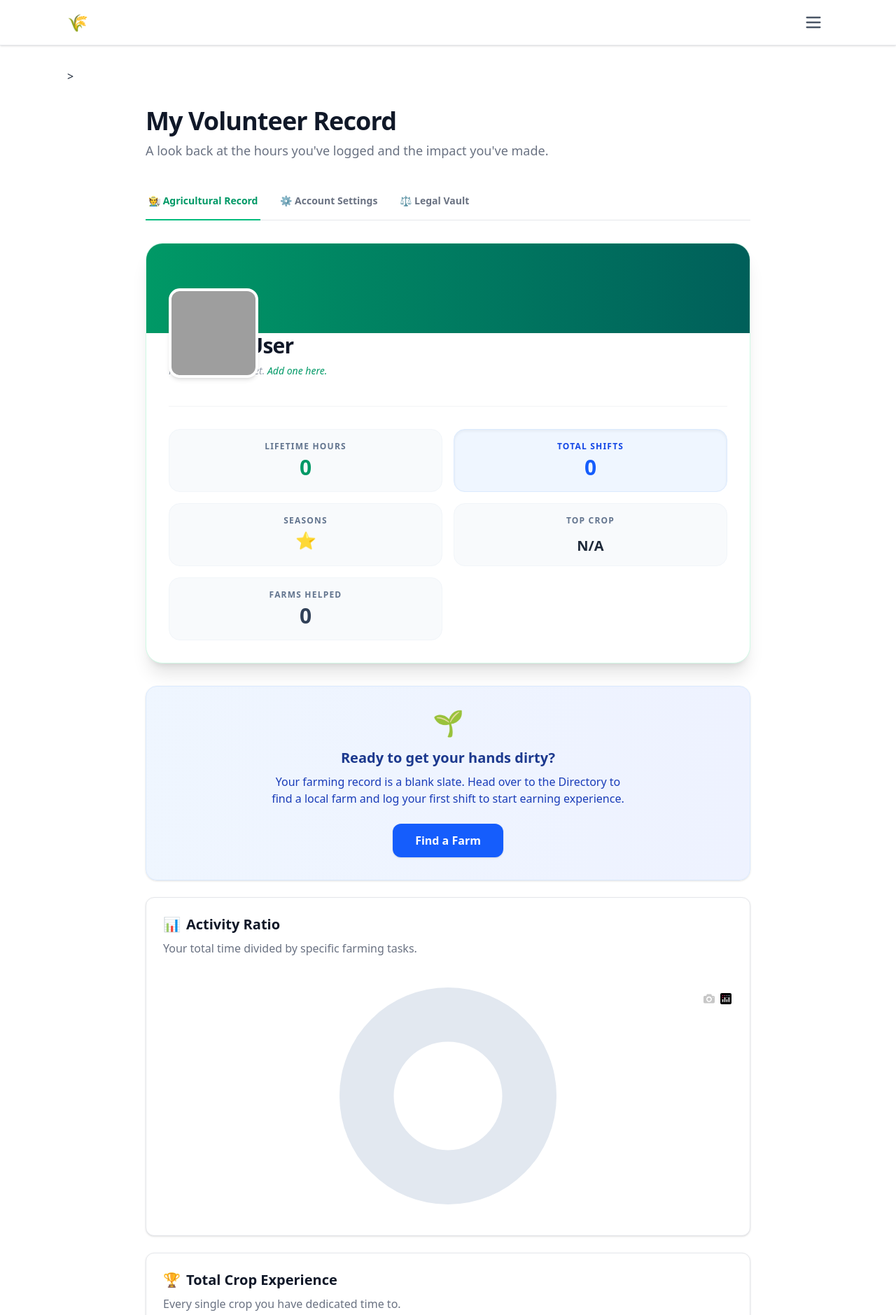
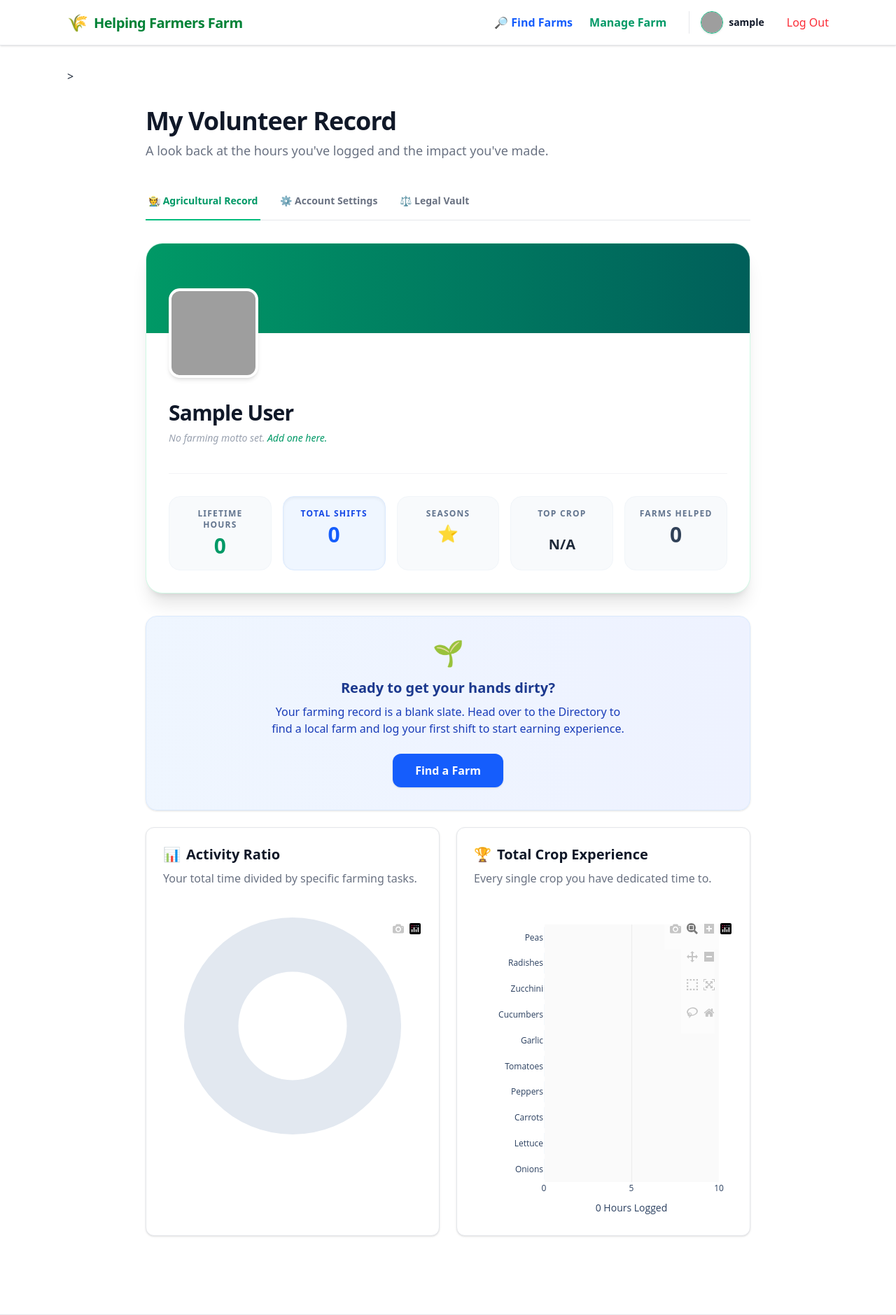
Before and after one commit to squid-protocol/help_farmers_farm, a Django app: page /accounts/profile/ in a window 1280 px wide. Shown: the top 1879 px of the page at 70% size. Run offline with Django 5.2, Linux system fonts and the light colour scheme; the visitor is signed in with stand-in values (Sample User, id 1); data that the repository does not hold is empty; some libraries are stand-ins or nearby versions; grey boxes are pictures that could not be loaded.

Commit message:
chore: merge conflict

```diff
--- a/backend/templates/base.html
+++ b/backend/templates/base.html
@@ -65,15 +65,10 @@
                         {% endif %}
 
                         <a href="{% url 'profile' %}" class="flex items-center gap-2 hover:opacity-80 transition-opacity ml-2 border-l border-gray-200 pl-4" title="View Global Persona">
-<<<<<<< Updated upstream
-                            <img src="{% if user.avatar %}{{ user.avatar.url }}{% else %}https://ui-avatars.com/api/?name={{ user.first_name|default:user.username }}&background=10b981&color=fff&size=64{% endif %}"
-                                class="w-8 h-8 rounded-full object-cover border border-emerald-500 shadow-sm" alt="{{ user.username }}">
-                            <span class="text-sm font-bold text-gray-900">{{ user.username }}</span>
-=======
+
                             <img src="{% if user.avatar %}{{ user.avatar.url }}{% else %}https://ui-avatars.com/api/?name={{ user.first_name|default:user.username }}&background=10b981&color=fff&size=64{% endif %}"
                                  class="w-8 h-8 rounded-full object-cover border border-emerald-500 shadow-sm" alt="{{ user.username }}">
                             <span class="hidden sm:block text-sm font-bold text-gray-900">{{ user.username }}</span>
->>>>>>> Stashed changes
                         </a>
 
                         <form action="{% url 'logout' %}" method="post" class="m-0">
--- a/backend/theme/static/css/dist/styles.css
+++ b/backend/theme/static/css/dist/styles.css
@@ -23,6 +23,7 @@
     --color-amber-500: oklch(76.9% 0.188 70.08);
     --color-amber-600: oklch(66.6% 0.179 58.318);
     --color-amber-800: oklch(47.3% 0.137 46.201);
+    --color-amber-900: oklch(41.4% 0.112 45.904);
     --color-yellow-100: oklch(97.3% 0.071 103.193);
     --color-yellow-200: oklch(94.5% 0.129 101.54);
     --color-yellow-400: oklch(85.2% 0.199 91.936);
@@ -30,11 +31,13 @@
     --color-yellow-700: oklch(55.4% 0.135 66.442);
     --color-yellow-800: oklch(47.6% 0.114 61.907);
     --color-yellow-900: oklch(42.1% 0.095 57.708);
+    --color-green-50: oklch(98.2% 0.018 155.826);
     --color-green-100: oklch(96.2% 0.044 156.743);
     --color-green-500: oklch(72.3% 0.219 149.579);
     --color-green-600: oklch(62.7% 0.194 149.214);
     --color-green-700: oklch(52.7% 0.154 150.069);
     --color-green-800: oklch(44.8% 0.119 151.328);
+    --color-green-900: oklch(39.3% 0.095 152.535);
     --color-emerald-50: oklch(97.9% 0.021 166.113);
     --color-emerald-100: oklch(95% 0.052 163.051);
     --color-emerald-200: oklch(90.5% 0.093 164.15);
@@ -61,6 +64,13 @@
     --color-indigo-700: oklch(45.7% 0.24 277.023);
     --color-indigo-800: oklch(39.8% 0.195 277.366);
     --color-indigo-900: oklch(35.9% 0.144 278.697);
+    --color-purple-50: oklch(97.7% 0.014 308.299);
+    --color-purple-100: oklch(94.6% 0.033 307.174);
+    --color-purple-500: oklch(62.7% 0.265 303.9);
+    --color-purple-600: oklch(55.8% 0.288 302.321);
+    --color-purple-700: oklch(49.6% 0.265 301.924);
+    --color-purple-800: oklch(43.8% 0.218 303.724);
+    --color-purple-900: oklch(38.1% 0.176 304.987);
     --color-slate-50: oklch(98.4% 0.003 247.858);
     --color-slate-100: oklch(96.8% 0.007 247.896);
     --color-slate-200: oklch(92.9% 0.013 255.508);
@@ -125,6 +135,7 @@
     --tracking-wide: 0.025em;
     --tracking-wider: 0.05em;
     --tracking-widest: 0.1em;
+    --leading-tight: 1.25;
     --leading-normal: 1.5;
     --leading-relaxed: 1.625;
     --radius-md: 0.375rem;
@@ -520,6 +534,9 @@
   .h-6 {
     height: calc(var(--spacing) * 6);
   }
+  .h-7 {
+    height: calc(var(--spacing) * 7);
+  }
   .h-8 {
     height: calc(var(--spacing) * 8);
   }
@@ -1270,6 +1327,9 @@
   .pt-10 {
     padding-top: calc(var(--spacing) * 10);
   }
+  .pt-24 {
+    padding-top: calc(var(--spacing) * 24);
+  }
   .pr-2 {
     padding-right: calc(var(--spacing) * 2);
   }
@@ -1368,6 +1431,10 @@
     --tw-leading: var(--leading-relaxed);
     line-height: var(--leading-relaxed);
   }
+  .leading-tight {
+    --tw-leading: var(--leading-tight);
+    line-height: var(--leading-tight);
+  }
   .font-black {
     --tw-font-weight: var(--font-weight-black);
     font-weight: var(--font-weight-black);
@@ -1750,6 +1847,12 @@
       height: calc(var(--spacing) * 5);
     }
   }
+  .after\:h-6 {
+    &::after {
+      content: var(--tw-content);
+      height: calc(var(--spacing) * 6);
+    }
+  }
   .after\:w-4 {
     &::after {
       content: var(--tw-content);
@@ -1760,6 +1863,12 @@
     &::after {
       content: var(--tw-content);
       width: calc(var(--spacing) * 5);
+    }
+  }
+  .after\:w-6 {
+    &::after {
+      content: var(--tw-content);
+      width: calc(var(--spacing) * 6);
     }
   }
   .after\:rounded-full {
@@ -2267,6 +2383,11 @@
       display: none;
     }
   }
+  .sm\:inline {
+    @media (width >= 40rem) {
+      display: inline;
+    }
+  }
   .sm\:flex-1 {
     @media (width >= 40rem) {
       flex: 1;
@@ -2297,9 +2423,19 @@
       justify-content: space-between;
     }
   }
+  .sm\:gap-4 {
+    @media (width >= 40rem) {
+      gap: calc(var(--spacing) * 4);
+    }
+  }
   .sm\:px-6 {
     @media (width >= 40rem) {
       padding-inline: calc(var(--spacing) * 6);
+    }
+  }
+  .sm\:pl-4 {
+    @media (width >= 40rem) {
+      padding-left: calc(var(--spacing) * 4);
     }
   }
   .sm\:text-5xl {
@@ -2320,9 +2456,29 @@
       line-height: var(--tw-leading, var(--text-sm--line-height));
     }
   }
+  .md\:col-span-1 {
+    @media (width >= 48rem) {
+      grid-column: span 1 / span 1;
+    }
+  }
   .md\:col-span-2 {
     @media (width >= 48rem) {
       grid-column: span 2 / span 2;
+    }
+  }
+  .md\:block {
+    @media (width >= 48rem) {
+      display: block;
+    }
+  }
+  .md\:flex {
+    @media (width >= 48rem) {
+      display: flex;
+    }
+  }
+  .md\:hidden {
+    @media (width >= 48rem) {
+      display: none;
     }
   }
   .md\:w-auto {
@@ -2349,6 +2505,11 @@
   .md\:grid-cols-4 {
     @media (width >= 48rem) {
       grid-template-columns: repeat(4, minmax(0, 1fr));
+    }
+  }
+  .md\:grid-cols-5 {
+    @media (width >= 48rem) {
+      grid-template-columns: repeat(5, minmax(0, 1fr));
     }
   }
   .md\:flex-row {
@@ -2407,6 +2568,12 @@
       line-height: var(--tw-leading, var(--text-6xl--line-height));
     }
   }
+  .md\:text-xl {
+    @media (width >= 48rem) {
+      font-size: var(--text-xl);
+      line-height: var(--tw-leading, var(--text-xl--line-height));
+    }
+  }
   .lg\:col-span-4 {
     @media (width >= 64rem) {
       grid-column: span 4 / span 4;
@@ -2415,6 +2582,11 @@
   .lg\:col-span-8 {
     @media (width >= 64rem) {
       grid-column: span 8 / span 8;
+    }
+  }
+  .lg\:grid-cols-2 {
+    @media (width >= 64rem) {
+      grid-template-columns: repeat(2, minmax(0, 1fr));
     }
   }
   .lg\:grid-cols-12 {
```
Also changed, not shown: other parts of backend/theme/static/css/dist/styles.css (+91 -3 lines).
